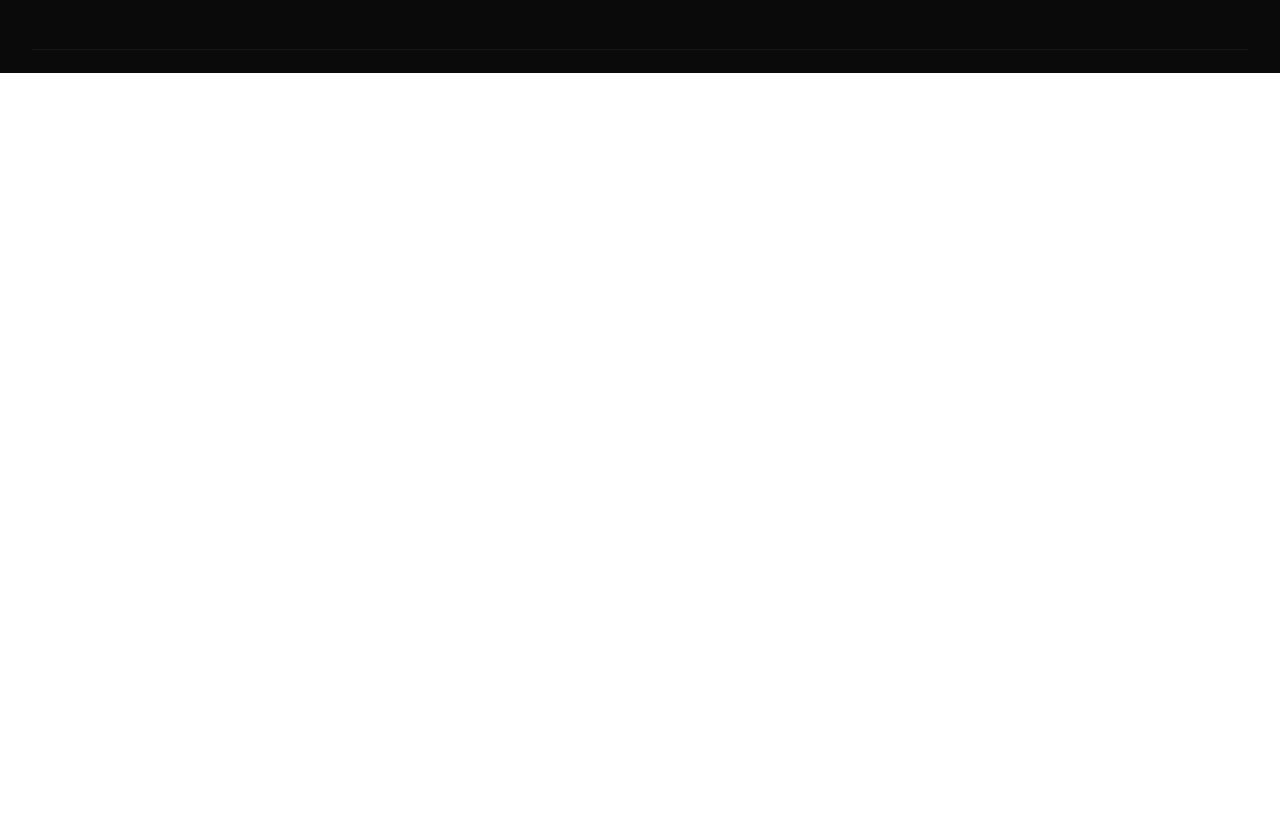
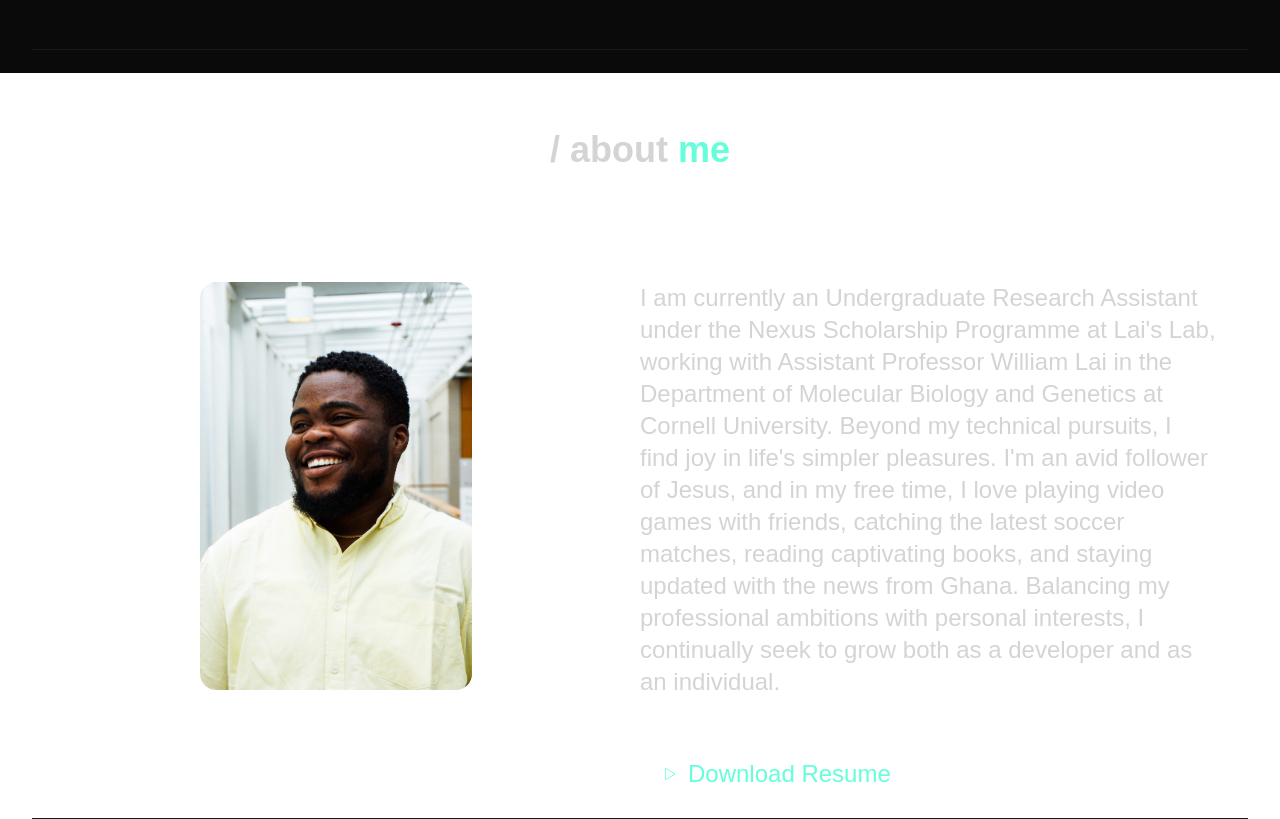
Before and after one commit to Tomtom-debug/Personal-portfolio-, a React (Vite) app: page / in a window 1280 px wide. Shown: the part 727-1546 px from the top of the page. Before the commit the page ends 800 px from the top, so only its background shows below. Built offline with nearby package versions, Linux system fonts and the light colour scheme; a web font is replaced by a local one.

Commit message:
add resume button to About.jsx

```diff
--- a/src/App.jsx
+++ b/src/App.jsx
@@ -1,3 +1,4 @@
+import About from "./components/About";
 import Hero from "./components/Hero"
 import Navbar from "./components/Navbar"
 import './index.css';
@@ -12,6 +13,7 @@ const App = () => {
       <div className="container mx-auto px-8">
         <Navbar/>
         <Hero />
+        <About/>
       </div>
     </div>
   );
--- /dev/null
+++ b/src/components/About.jsx
@@ -0,0 +1,38 @@
+import aboutImg from "../assets/profilePic.jpg"
+import { ABOUT_TEXT } from "../constants"
+import { SlControlPlay } from "react-icons/sl";
+
+const About = () => {
+  return (
+    <div className= "border-b border-neutral-900 pb-4">
+        <h1 className="my-20 text-center text-4xl font-ntr font-bold">
+            / about
+            <span className="text-green-bright font-ntr" > me</span>
+        </h1>
+        <div className="flex flex-wrap">
+            <div className="w-full lg:w-1/2 lg:p-8">
+                <div className="flex items-center justify-center">
+                    <img className= "rounded-2xl w-1/2 lg:w-1/2" src={aboutImg} alt="My Image" />
+                </div>
+            </div>
+            <div className="w-full lg:w-1/2">
+                <div className="flex justify-center lg:justify-start">
+                    <p className="my-2 max-w-xl py-6 font-ntr text-2xl ">{ABOUT_TEXT}</p>
+                </div>
+                <div className="flex justify-center lg:justify-start items-center mt-4 ml-6">
+                    <SlControlPlay className="mr-2 text-green-bright text-xs w-3 h-10" />
+                    <a
+                    href="../../public/resume.pdf"
+                    download
+                    className="px-1 py-3 text-green-bright font-ntr text-2xl"
+                    >
+                    Download Resume
+                    </a>
+                </div>
+            </div>
+        </div>
+    </div>
+  )
+}
+
+export default About
--- a/src/components/Hero.jsx
+++ b/src/components/Hero.jsx
@@ -9,7 +9,7 @@ const Hero = () => {
           <div className="flex flex-col items-center lg:items-start">
             <h1 className="pb-10 tracking-tight lg:mt-16 lg:text-5xl text-6xl font-bold font-ntr">hi, Samuel here.</h1>
             <span className="mb-4 text-4xl tracking-tight text-gray-600 font-ntr">
-              Contributing and building stuff brings me joy.
+              learning and creating new stuff brings me joy.
             </span>
             <span className="bg-gradient-to-r bg-green-bright bg-clip-text text-4xl tracking-tight text-transparent font-ntr">
               Full Stack Developer
--- a/src/constants/index.js
+++ b/src/constants/index.js
@@ -5,8 +5,7 @@ import project4 from "../assets/projects/project-4.jpg";
 
 export const HERO_CONTENT = `I'm a Computer Science student at Cornell University, where I fuel my passion for software engineering, programming languages, and machine learning. With every line of code, I strive to push the boundaries of technology, crafting innovative solutions and exploring the endless possibilities of the digital world.`;
 
-export const ABOUT_TEXT = `I am a dedicated and versatile full stack developer with a passion for creating efficient and user-friendly web applications. With 5 years of professional experience, I have worked with a variety of technologies, including React, Next.js, Node.js, MySQL, PostgreSQL, and MongoDB. My journey in web development began with a deep curiosity for how things work, and it has evolved into a career where I continuously strive to learn and adapt to new challenges. I thrive in collaborative environments and enjoy solving complex problems to deliver high-quality solutions. Outside of coding, I enjoy staying active, exploring new technologies, and contributing to open-source projects.`;
-
+export const ABOUT_TEXT = `I am currently an Undergraduate Research Assistant under the Nexus Scholarship Programme at Lai's Lab, working with Assistant Professor William Lai in the Department of Molecular Biology and Genetics at Cornell University. Beyond my technical pursuits, I find joy in life's simpler pleasures. I'm an avid follower of Jesus, and in my free time, I love playing video games with friends, catching the latest soccer matches, reading captivating books, and staying updated with the news from Ghana. Balancing my professional ambitions with personal interests, I continually seek to grow both as a developer and as an individual.`;
 export const EXPERIENCES = [
   {
     year: "2023 - Present",
```
